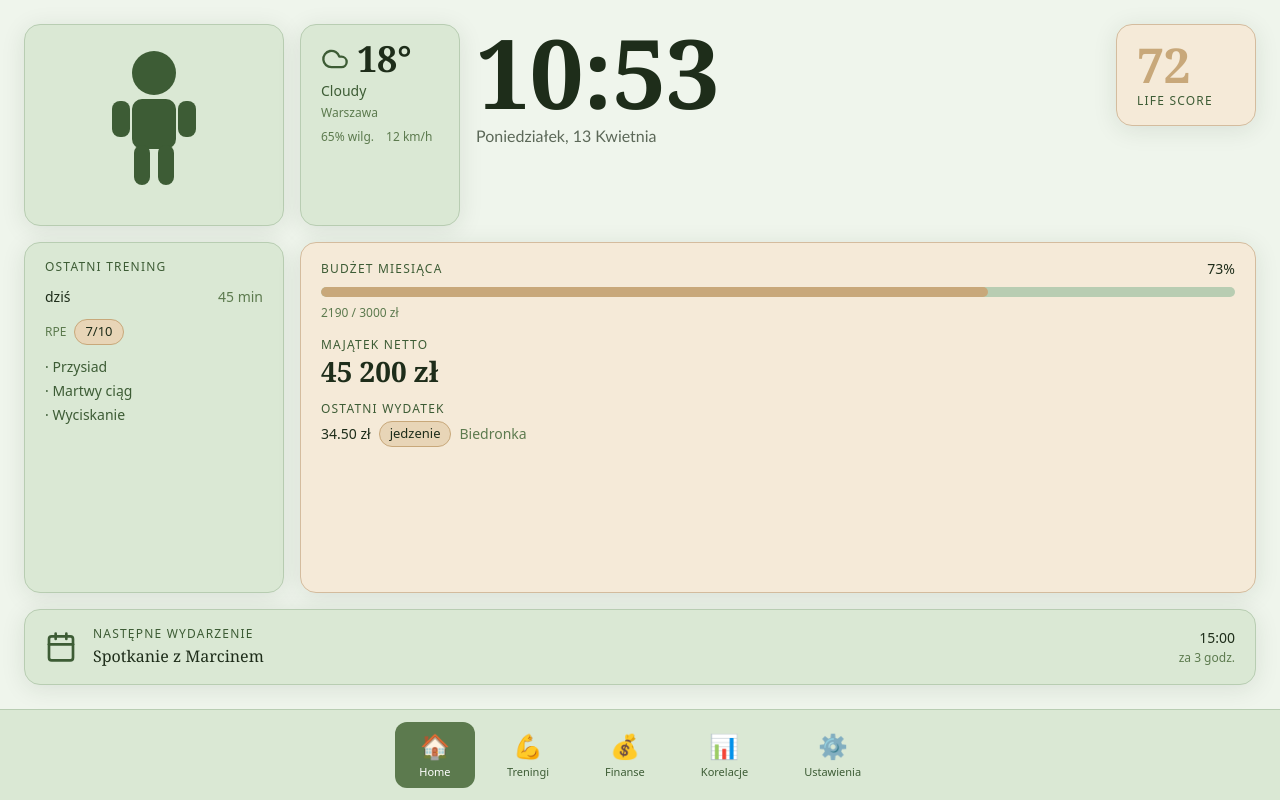
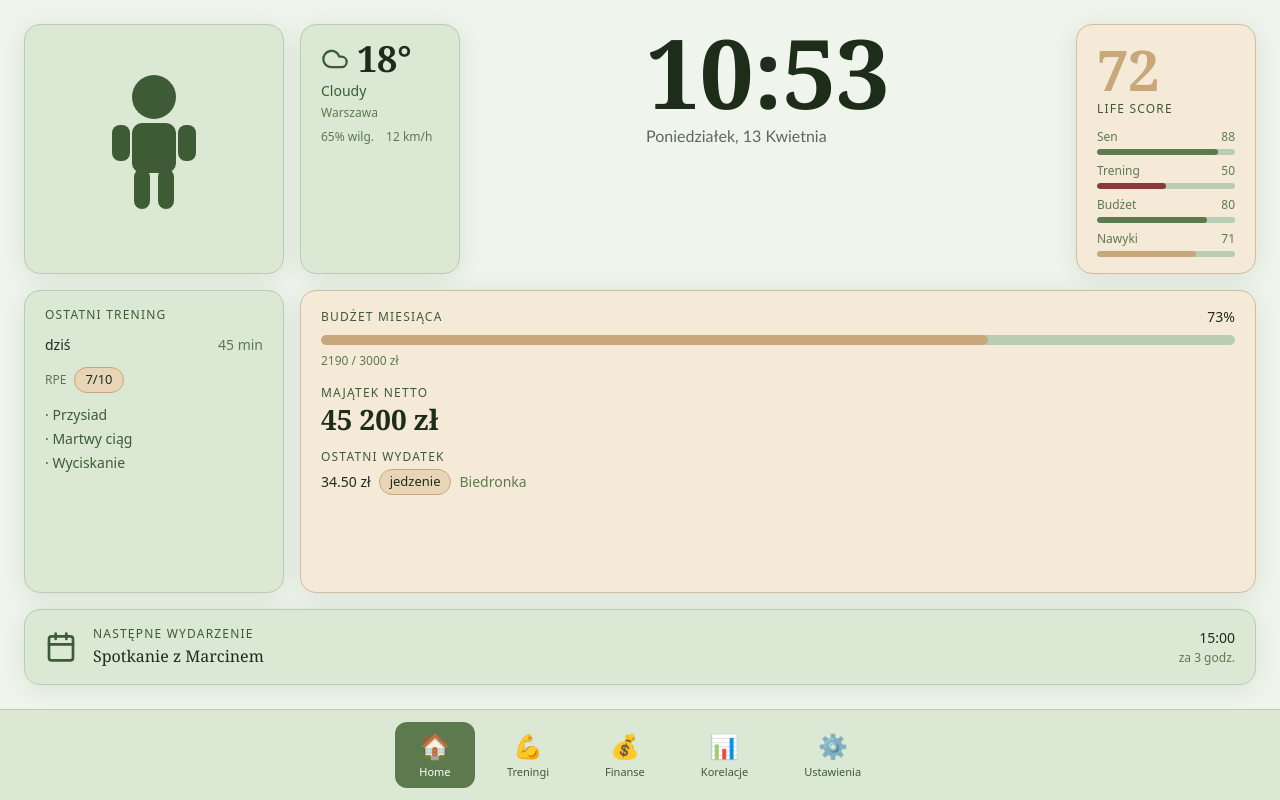
Before and after one commit to bartohehe/LifeOS, a Next.js app in the folder dashboard/: page /dashboard in a window 1280 px wide. Built offline with nearby package versions, Linux system fonts and the light colour scheme.

Commit message:
third sprint: DONE

```diff
--- a/dashboard/app/dashboard/page.tsx
+++ b/dashboard/app/dashboard/page.tsx
@@ -49,9 +49,11 @@ export default function DashboardHome() {
       {/* Row 1, Col 2: Weather + Clock + LifeScore */}
       <motion.div className="flex gap-4" {...fadeUp(0.05)}>
         <WeatherWidget />
-        <ClockWidget color="#1E2D1A" />
         <div className="ml-auto">
-          <LifeScoreWidget size="small" />
+          <ClockWidget color="#1E2D1A" />
+        </div>
+        <div className="ml-auto">
+          <LifeScoreWidget size="full" />
         </div>
       </motion.div>
 
```
Also changed, not shown: 2 other files (tests, documents, lock files or other folders).
